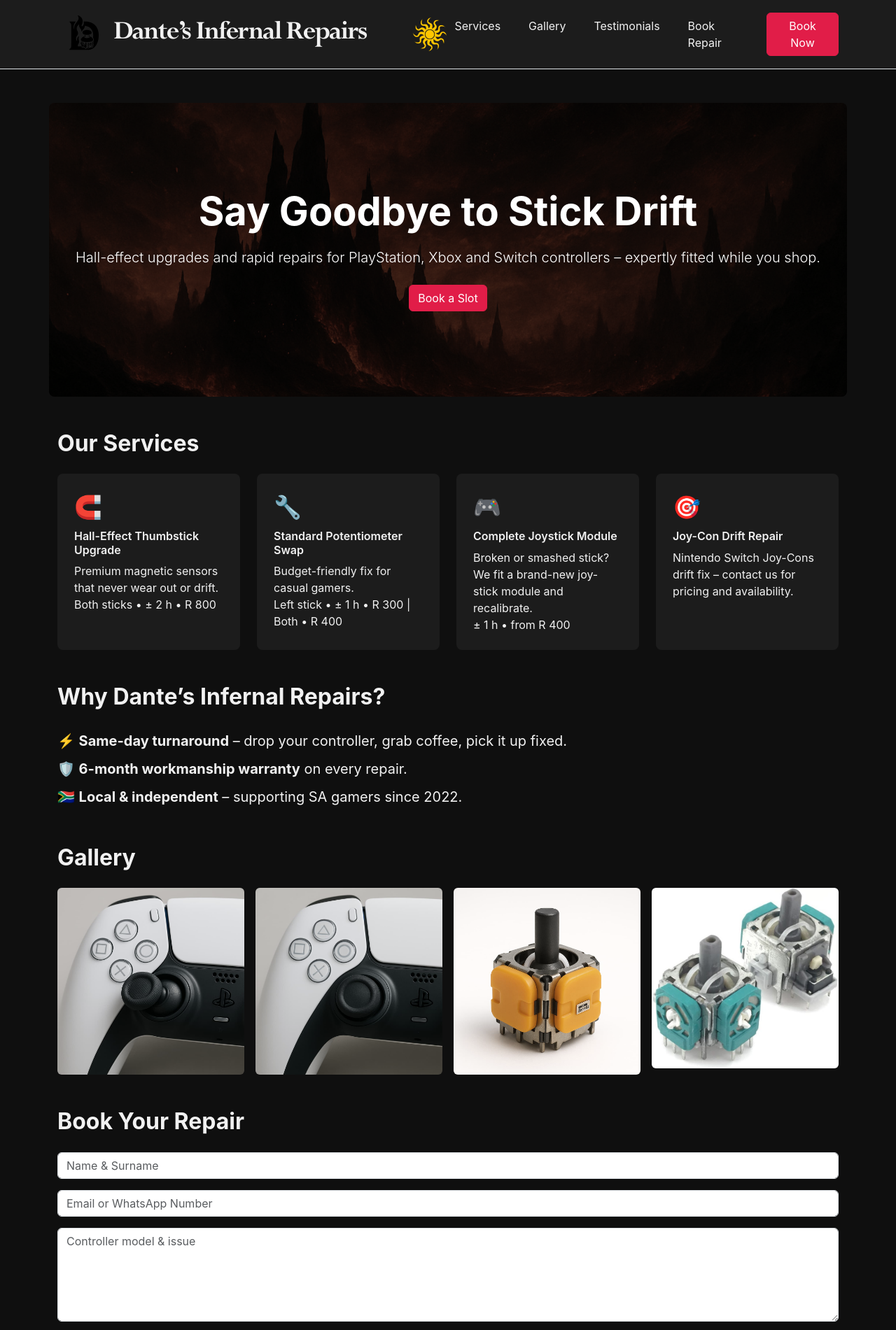
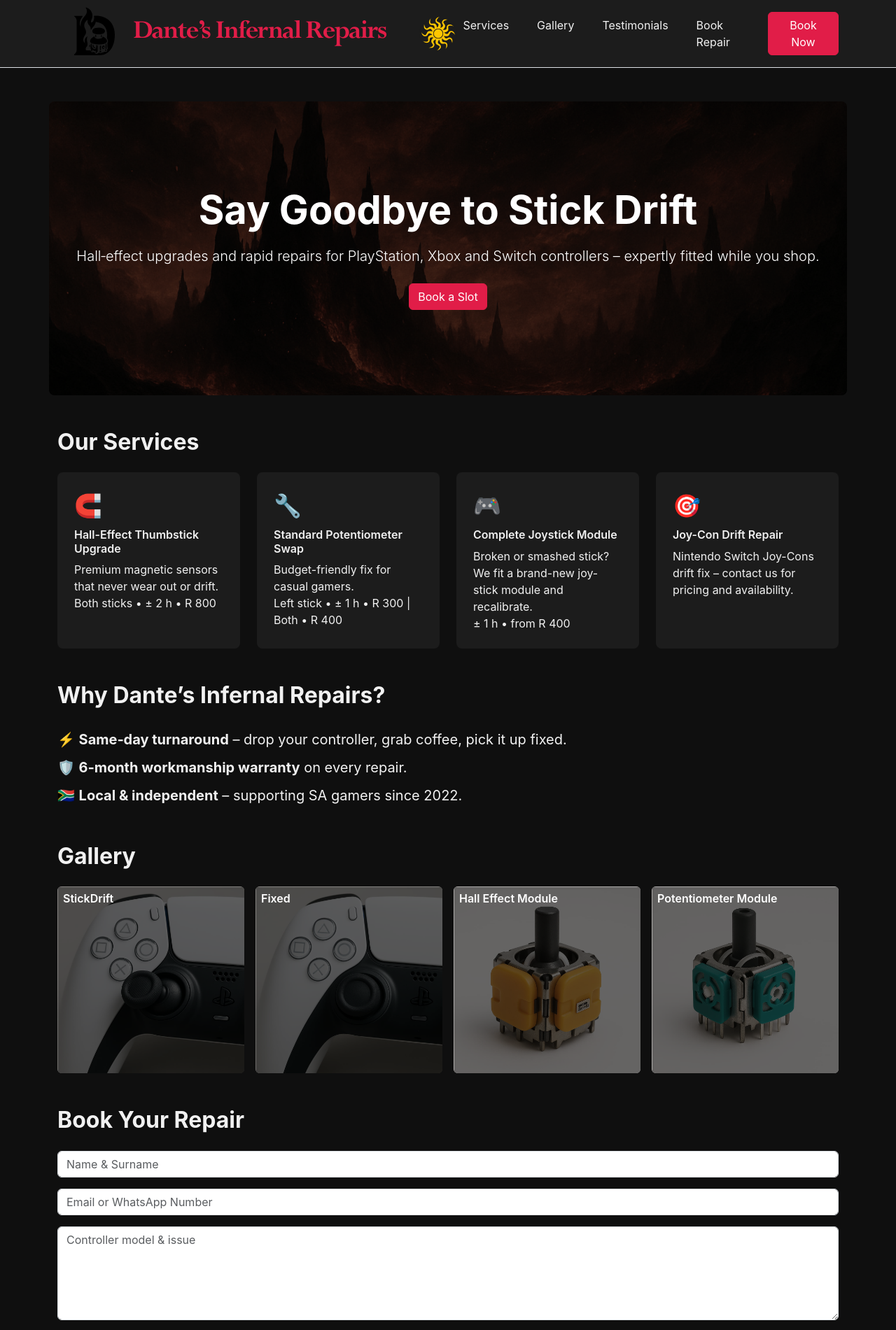
Before and after one commit to DanteDurant/my-repair-store, a SvelteKit app: page / in a window 1280 px wide. Shown: the top 1901 px of the page at 70% size. Built offline with nearby package versions, Linux system fonts and the light colour scheme.

Commit message:
Feat: updated gallery

```diff
--- a/src/routes/+layout.svelte
+++ b/src/routes/+layout.svelte
@@ -43,21 +43,20 @@
     class="navbar navbar-expand-lg border-bottom sticky-top"
     style="background:var(--color-bg-soft)"
 >
-    <div class="container">
+    <div class="container  ">
         <!-- left side: brand + toggle sit in a row -->
 
         <a
-            class="navbar-brand d-flex align-items-center gap-2"
+            class="navbar-brand d-flex align-items-center gap-2  m-0 p-0"
             href="/"
-            style="color:var(--color-text)"
+            style="color:var(--color-accent)"
         >
             <!-- inline SVG -->
             <svg
-                class="brand-logo"
-                width="72"
-                height="72"
-                viewBox="0 0 24 24"
-                fill="currentColor"
+                class=" logo"
+
+
+
             >
                 {@html logo}
             </svg>
@@ -135,6 +134,14 @@
         width: 100%;
     }
 
+    .logo {
+        margin-top: -10px;
+        margin-bottom: -10px;
+        width: 100px;
+        height: 100px;
+        fill: red !important;
+    }
+
     .heading-main {
         letter-spacing: -2px;
         font-family: "Perpetua", serif;
--- a/src/routes/+page.svelte
+++ b/src/routes/+page.svelte
@@ -1,12 +1,13 @@
 <script lang="ts">
   /* ----------  DATA  ---------- */
-    import hero from '/images/infernal-bg.jpg';
-    import broken from '/images/broken.jpg';
-    import fixed from '/images/fixed.jpg';
-    import hall from '/images/hall.jpg';
-    import potent from '/images/potent.jpg';
+  // image paths live in /static/images so we reference them directly
+  const hero  = "/images/infernal-bg.jpg";
+  const broken = "/images/broken.jpg";
+  const fixed  = "/images/fixed.jpg";
+  const hall   = "/images/hall.jpg";
+  const potent = "/images/potent.jpg";
 
-	const services = [
+  export const services = [
     {
       icon: '🧲',
       title: 'Hall-Effect Thumbstick Upgrade',
@@ -29,21 +30,22 @@
     }
   ];
 
-	const gallery = [
-		broken,
-        fixed,
-        hall,
-        potent,
+  export const gallery = [
+    { src: broken, label: 'StickDrift' },
+    { src: fixed,  label: 'Fixed' },
+    { src: hall,   label: 'Hall Effect Module' },
+    { src: potent, label: 'Potentiometer Module' }
   ];
 
-	const testimonials = [
+  export const testimonials = [
     {
       name: 'Sipho M.',
       avatar: 'https://randomuser.me/api/portraits/men/9.jpg',
       date: '2024-11-18',
       stars: 5,
       body: 'Had stick drift on my PS5. Dante upgraded to Hall-effect sticks and it feels <strong>better than new</strong>. Whole job done while I browsed the mall.',
-			likes: 22, replies: 2
+      likes: 22,
+      replies: 2
     },
     {
       name: 'Kayla R.',
@@ -51,7 +53,8 @@
       date: '2025-02-03',
       stars: 5,
       body: 'Went for the cheaper potentiometer swap on my Xbox pad. Saved cash and got it back in under an hour. Great service!',
-			likes: 15, replies: 0
+      likes: 15,
+      replies: 0
     },
     {
       name: 'Johan “Snipr” V.',
@@ -59,68 +62,30 @@
       date: '2025-04-08',
       stars: 5,
       body: 'Competitive CoD player here – zero dead-zone and buttery-smooth aim after the upgrade. Highly recommend for serious gamers.',
-			likes: 18, replies: 3
+      likes: 18,
+      replies: 3
     }
   ];
-
-
-
 </script>
-
-
-
-
-
-
-
-
-
-
-
-
-
-
 
 <!-- HERO -->
 <section class="position-relative container px-0 my-5">
-	<img class="w-100 rounded-3 object-fit-cover hero-img" height="420"
-	     src="{hero}"
-	     alt="hell scape" />
+  <img class="w-100 rounded-3 object-fit-cover hero-img" height="420" src={hero} alt="Infernal background" />
 
-	<div class="position-absolute top-0 start-0 w-100 h-100
-	            d-flex flex-column justify-content-center align-items-center
-	            text-center text-white rounded-3 hero-overlay">
+  <div class="position-absolute top-0 start-0 w-100 h-100 d-flex flex-column justify-content-center align-items-center text-center text-white rounded-3 hero-overlay">
     <h1 class="display-4 fw-bold mb-3">Say Goodbye to Stick Drift</h1>
-		<p class="lead mb-4">
-			Hall-effect upgrades and rapid repairs for PlayStation, Xbox and Switch
-			controllers – expertly fitted while you shop.
-		</p>
+    <p class="lead mb-4">Hall‑effect upgrades and rapid repairs for PlayStation, Xbox and Switch controllers – expertly fitted while you shop.</p>
     <a class="btn btn-dark" href="#contact">Book a Slot</a>
   </div>
 </section>
 
-
-
-
-
-
-
-
-
-
-
-
-
-
-
-<!-- SERVICES -->
+<!-- SERVICES (unchanged) -->
 <section id="services" class="container my-5">
   <h2 class="fw-bold mb-4">Our Services</h2>
   <div class="row g-4">
     {#each services as s}
       <div class="col-md-3 col-sm-6">
-				<article class="p-4 bg-light rounded-3 h-100 service-card"
-				         style="background:var(--color-bg-soft)">
+        <article class="p-4 bg-light rounded-3 h-100 service-card" style="background:var(--color-bg-soft)">
           <div class="fs-2 mb-2">{s.icon}</div>
           <h3 class="h6 fw-semibold mb-2">{s.title}</h3>
           <p class="mb-0 white-space-pre-line">{s.body}</p>
@@ -130,149 +95,82 @@
   </div>
 </section>
 
-
-
-
-
-
-
-
-
-
-
-
-<!-- WHY CHOOSE US -->
+<!-- WHY CHOOSE US (unchanged) -->
 <section class="container my-5">
   <h2 class="fw-bold mb-4">Why Dante’s Infernal Repairs?</h2>
   <ul class="list-unstyled fs-5 lh-lg">
-		<li>⚡ <strong>Same-day turnaround</strong> – drop your controller, grab coffee, pick it up fixed.</li>
-		<li>🛡️ <strong>6-month workmanship warranty</strong> on every repair.</li>
-		<!-- <li>💬 <strong>Plain-language advice</strong> – no tech jargon, just honest options &amp; prices.</li> -->
+    <li>⚡ <strong>Same‑day turnaround</strong> – drop your controller, grab coffee, pick it up fixed.</li>
+    <li>🛡️ <strong>6‑month workmanship warranty</strong> on every repair.</li>
     <li>🇿🇦 <strong>Local &amp; independent</strong> – supporting SA gamers since 2022.</li>
   </ul>
 </section>
 
-
-
-
-
-
-
-
-
-
-
-
-
-<!-- GALLERY -->
+<!-- GALLERY with overlay captions -->
 <section id="gallery" class="container my-5">
   <h2 class="fw-bold mb-4">Gallery</h2>
   <div class="row g-3">
-		{#each gallery as src}
+    {#each gallery as g}
       <div class="col-6 col-md-3">
-				<img class="w-100 rounded-2 object-fit-cover ratio ratio-1x1 gallery-img"
-				     src={src} alt="something interesting to look at" />
+        <div class="gallery-item position-relative rounded-2 ratio ratio-1x1 overflow-hidden" tabindex="0">
+          <img class="w-100 h-100 object-fit-cover gallery-img" src={g.src} alt={g.label} />
+          <span class="overlay-text">{g.label}</span>
+        </div>
       </div>
     {/each}
   </div>
 </section>
 
+<!-- TESTIMONIALS (kept commented out) -->
 
-
-
-
-
-
-
-
-
-
-
-
-<!-- TESTIMONIALS
-<section id="testimonials" class="container my-5">
-	<h2 class="fw-bold mb-4">Testimonials</h2>
-	{#each testimonials as t}
-		<article class="d-flex gap-3 py-4 border-bottom">
-			<img class="rounded-circle flex-shrink-0" width="56" height="56"
-			     src={t.avatar} alt={t.name} />
-
-			<div>
-				<header class="d-flex flex-wrap gap-2 align-items-center mb-1">
-					<strong>{@html t.name}</strong>
-					<small class="text-muted">{t.date}</small>
-				</header>
-
-				<div class="text-warning lh-1 mb-2">{'★'.repeat(t.stars)}</div>
-				<p class="mb-2">{@html t.body}</p>
-
-				<footer class="d-flex gap-3 text-muted small">
-					<span>👍 {t.likes}</span>
-					<span>💬 {t.replies}</span>
-				</footer>
-			</div>
-		</article>
-	{/each}
-</section> -->
-
-
-
-
-
-
-
-
-
-
-
-
-<!-- CONTACT -->
+<!-- CONTACT (unchanged) -->
 <section id="contact" class="container my-5">
   <h2 class="fw-bold mb-4">Book Your Repair</h2>
-	<form class="row gy-3"
-	      on:submit|preventDefault={() => alert('Thanks! We’ll confirm shortly.')}>
-		<div class="col-12">
-			<input class="form-control" placeholder="Name &amp; Surname" required />
-		</div>
-		<div class="col-12">
-			<input class="form-control" type="email"
-			       placeholder="Email or WhatsApp Number" required />
-		</div>
-		<div class="col-12">
-			<textarea class="form-control" rows="5"
-			          placeholder="Controller model &amp; issue" required></textarea>
-		</div>
-		<div class="col-12">
-			<button class="btn btn-dark px-4" type="submit">Send</button>
-		</div>
+  <form class="row gy-3" on:submit|preventDefault={() => alert('Thanks! We’ll confirm shortly.') }>
+    <div class="col-12"><input class="form-control" placeholder="Name &amp; Surname" required /></div>
+    <div class="col-12"><input class="form-control" type="email" placeholder="Email or WhatsApp Number" required /></div>
+    <div class="col-12"><textarea class="form-control" rows="5" placeholder="Controller model &amp; issue" required></textarea></div>
+    <div class="col-12"><button class="btn btn-dark px-4" type="submit">Send</button></div>
   </form>
 </section>
 
-
-
-
-
-
-
-
-
-
-
-
-
-
 <style>
   /* hero & gallery effects */
-	.hero-img    { filter:grayscale(50%); }
-	.gallery-img { filter:grayscale(25%); transition:.25s; }
-	.gallery-img:hover{ filter:none; transform:scale(1.04); }
+  .hero-img { filter: grayscale(50%); }
 
-	.hero-overlay{ background:rgba(0,0,0,.55); }
+  /* gallery item container */
+  .gallery-item { cursor: pointer; }
+  .gallery-item .overlay-text {
+    position: absolute;
+    top: 50%;
+    left: 50%;
+    transform: translate(-50%, -50%);
+    padding: 0.25rem 0.5rem;
+    background: rgba(0, 0, 0, 0.6);
+    color: #fff;
+    font-weight: 600;
+    border-radius: 0.25rem;
+    transition: opacity 0.25s;
+  }
+
+  .gallery-img {
+    filter: grayscale(25%);
+    transition: filter 0.25s, transform 0.25s;
+  }
+
+  /* hover / focus state */
+  .gallery-item:hover .gallery-img,
+  .gallery-item:focus-visible .gallery-img { filter: none; transform: scale(1.04); }
+
+  .gallery-item:hover .overlay-text,
+  .gallery-item:focus-visible .overlay-text { opacity: 0; }
+
+  /* hero overlay */
+  .hero-overlay { background: rgba(0, 0, 0, .55); }
 
   /* card hover */
-	.service-card{transition:.15s;}
-	.service-card:hover{transform:translateY(-4px);box-shadow:0 .5rem 1rem rgba(0,0,0,.05);}
+  .service-card { transition: .15s; }
+  .service-card:hover { transform: translateY(-4px); box-shadow: 0 .5rem 1rem rgba(0, 0, 0, .05); }
 
   /* line breaks in service descriptions */
-	.white-space-pre-line{white-space:pre-line}
+  .white-space-pre-line { white-space: pre-line; }
 </style>
```
Also changed, not shown: static/images/potent.jpg. Lines whose indentation alone changed are shown as unchanged.
